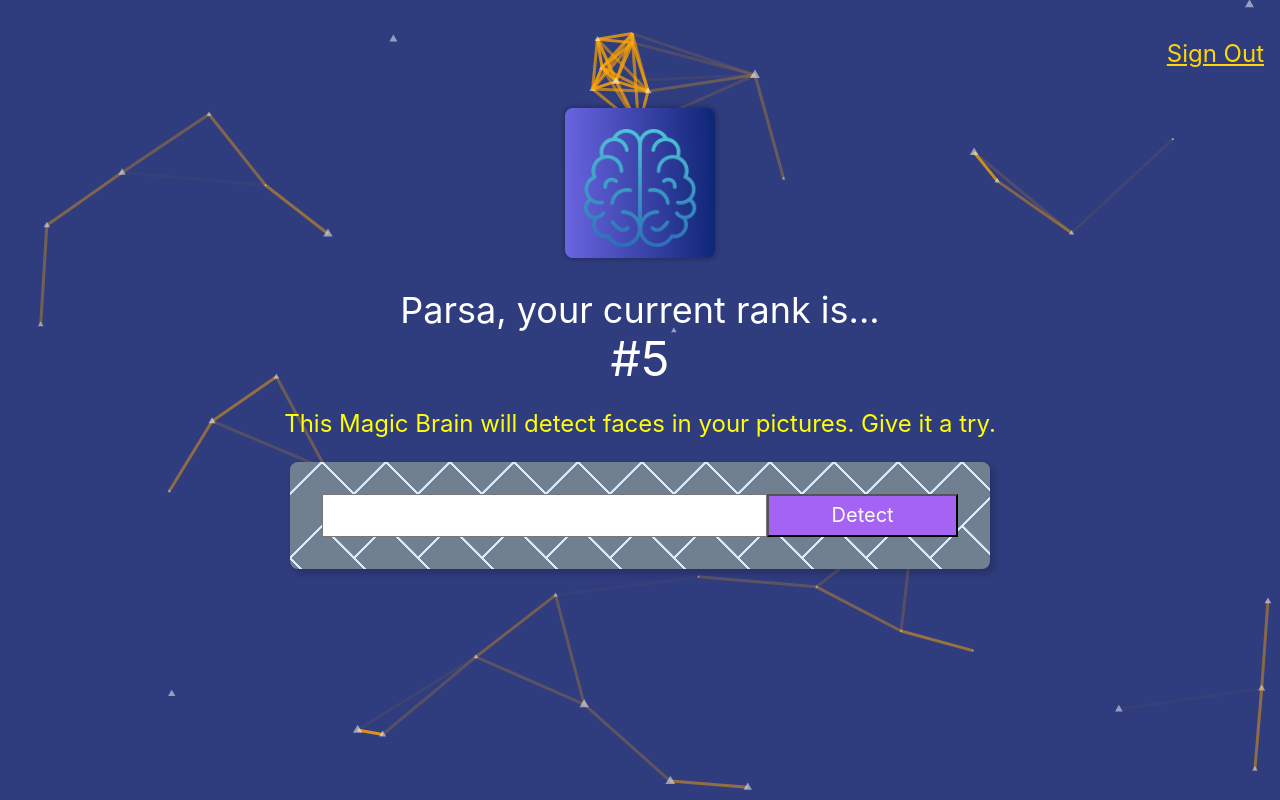
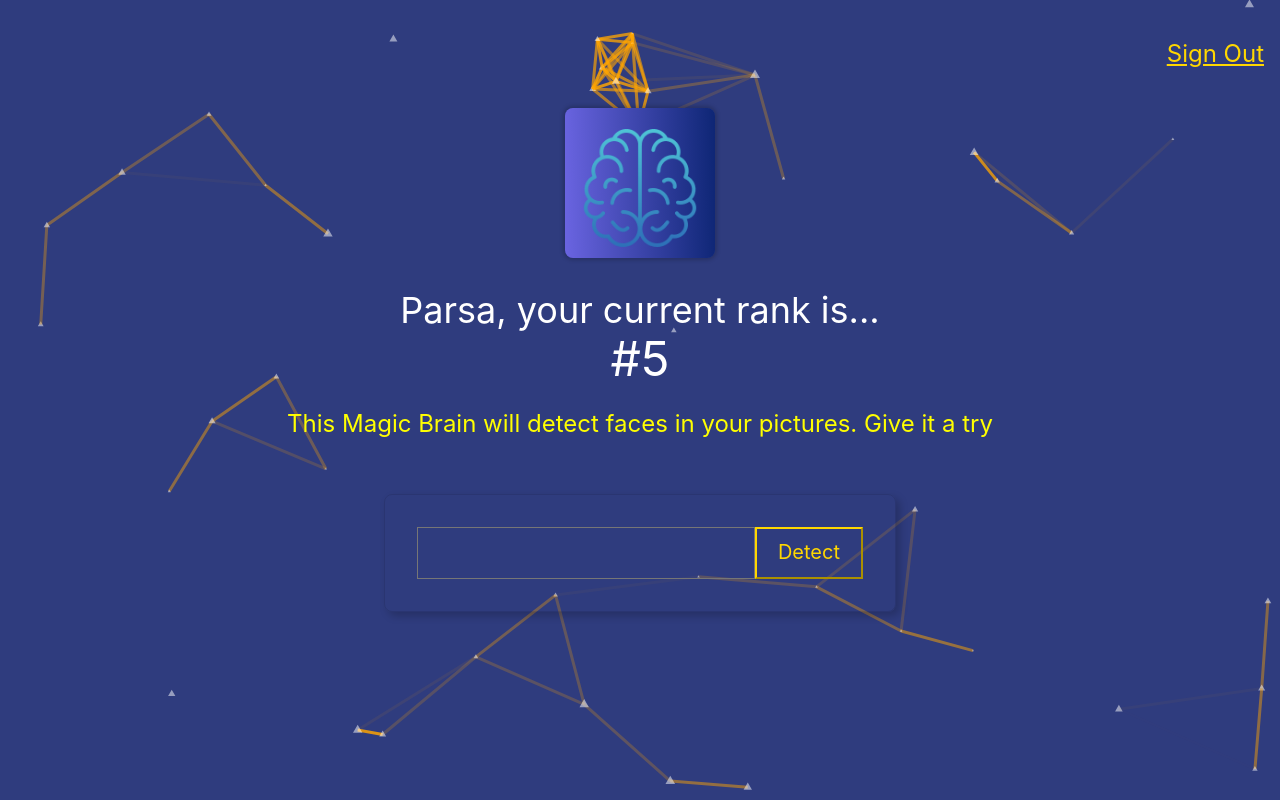
Before and after one commit to ParsaPeikani/Face_Recognition_Brain, a React (Create React App) app: page / in a window 1280 px wide. Both pictures are taken after typing "name@example.com", "Sample123" into the empty fields and a click on the input "Sign in". Built offline with nearby package versions, Linux system fonts and the light colour scheme; a web font is replaced by a local one.

Commit message:
Styling the ImageLinkForm and changing the css a little bit

```diff
--- a/src/components/FaceRecognition/FaceRecognition.styles.css
+++ b/src/components/FaceRecognition/FaceRecognition.styles.css
@@ -1,6 +1,6 @@
 .boudning-box {
     position: absolute;
-    box-shadow: 0 0 0 3px #149df2 inset;
+    box-shadow: 0 0 0 3px #FFFF00 inset;
     display: flex;
     flex-wrap: wrap;
     justify-content: center;
--- a/src/components/ImageLinkForm/ImageLinkForm.css
+++ b/src/components/ImageLinkForm/ImageLinkForm.css
@@ -1,8 +1,4 @@
 .form {
     width: 700px;
-    background:
-    linear-gradient(135deg, #708090 21px, #d9ecff 22px, #d9ecff 24px, transparent 24px, transparent 67px, #d9ecff 67px, #d9ecff 69px, transparent 69px),
-    linear-gradient(225deg, #708090 21px, #d9ecff 22px, #d9ecff 24px, transparent 24px, transparent 67px, #d9ecff 67px, #d9ecff 69px, transparent 69px)0 64px;
-    background-color:#708090;
-    background-size: 64px 128px;
+
 }
--- a/src/components/ImageLinkForm/ImageLinkForm.js
+++ b/src/components/ImageLinkForm/ImageLinkForm.js
@@ -5,16 +5,18 @@
   return (
     <div >
         <p className='f3' style={{ color: 'yellow'}}>
-            {'This Magic Brain will detect faces in your pictures. Give it a try.'}
+            {'This Magic Brain will detect faces in your pictures. Give it a try'}
         </p>
         <div className='center'>
-            <div className='form center pa4 br3 shadow-5'>
-                <input className='f4 pa2 w-70 center' type='text' onChange={onInputChange}/>
+            <article className="br3 ba b--black-10 mv4 w-25-l mw6 shadow-5" style={{width: "5000px"}}>
+              <main className="pa4 black-80 center">
+                <input className='b pa3 input-reset ba bg-transparent w-100 yellow' type='text' onChange={onInputChange}/>
                 <button
-                  className='w-30 grow f4 link ph3 pv2 dib white bg-light-purple'
+                  className='w-30 grow f4 link ph3 pv2 dib yellow b--yellow bg-transparent'
                   onClick={onButtonSubmit}
                   >Detect</button>
-            </div>
+              </main>
+            </article>
         </div>
     </div>
   );
```
